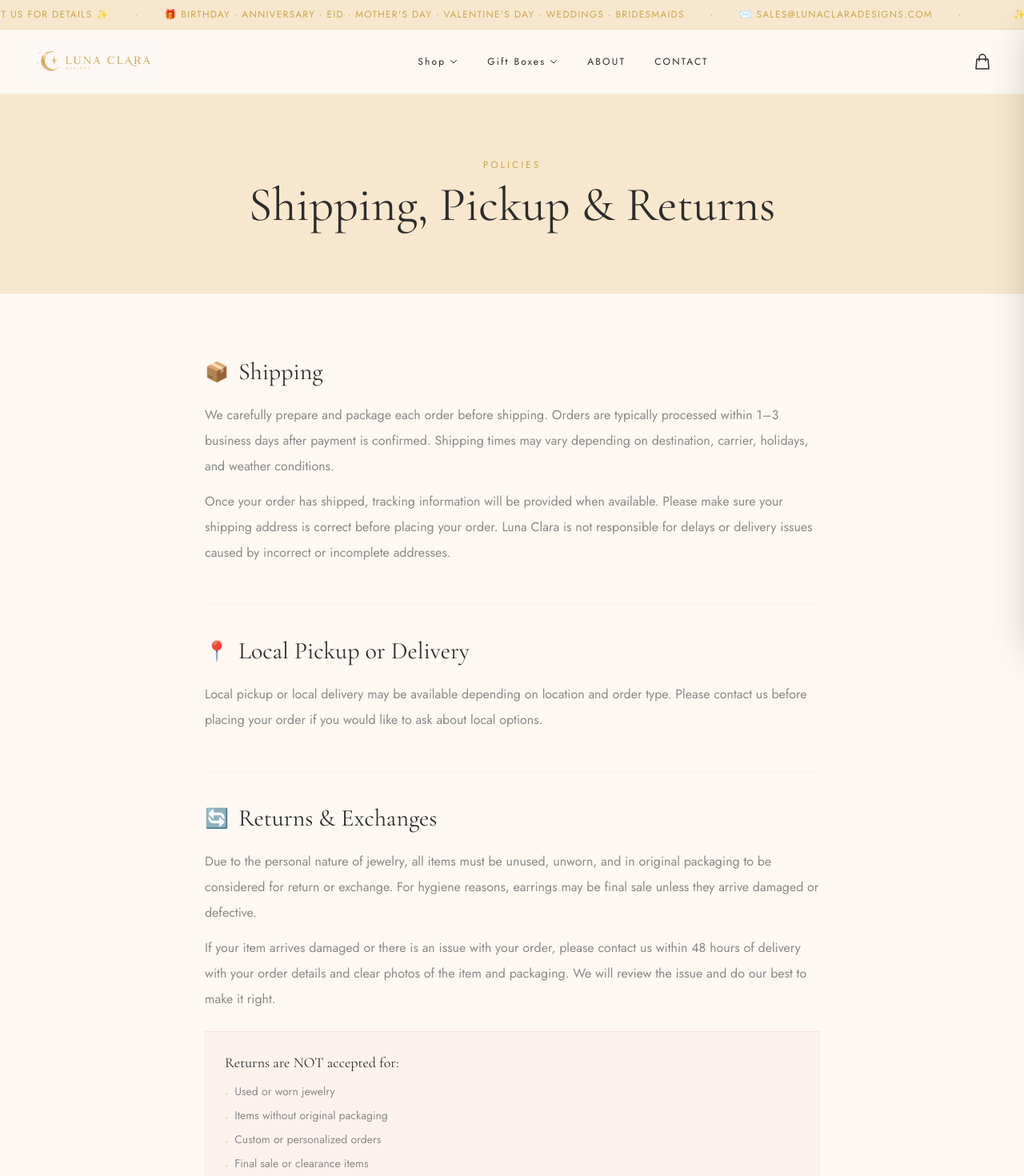
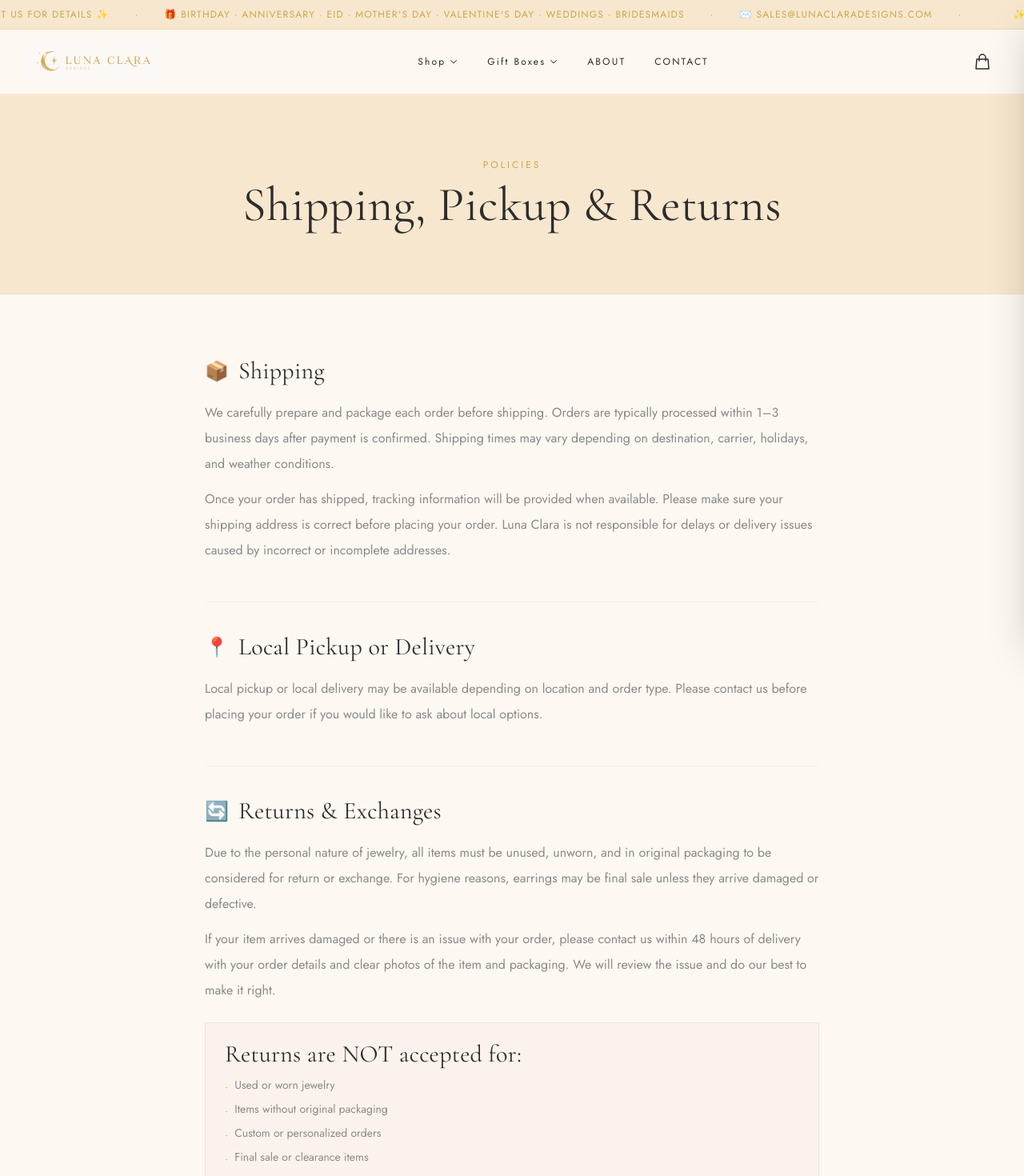
Before and after one commit to lunaclaradesigns/LunaClaraRepo, a Next.js app: page /shipping-returns in a window 1280 px wide. Shown: the top 1470 px of the page at 80% size. Built offline with nearby package versions, Linux system fonts and the light colour scheme.

Commit message:
feat(content): editorial type on about/contact/care/shipping pages
Co-Authored-By: Claude Opus 4.8 <noreply@anthropic.com>

```diff
--- a/src/app/about/page.tsx
+++ b/src/app/about/page.tsx
@@ -78,7 +78,7 @@ export default function AboutPage() {
               <div className="flex h-12 w-12 items-center justify-center rounded-full bg-gold/10 font-heading text-lg text-gold">
                 {v.icon}
               </div>
-              <h3 className="font-heading text-xl text-charcoal">{v.title}</h3>
+              <h3 className="font-display text-3xl text-charcoal">{v.title}</h3>
               <p className="font-body text-sm leading-relaxed text-soft-gray">{v.desc}</p>
             </div>
           ))}
@@ -86,7 +86,7 @@ export default function AboutPage() {
       </section>
 
       <section className="bg-champagne px-4 py-16 text-center">
-        <h2 className="mb-4 font-heading text-3xl text-charcoal">Ready to find the perfect piece?</h2>
+        <h2 className="mb-4 font-display text-3xl text-charcoal">Ready to find the perfect piece?</h2>
         <div className="mt-6 flex flex-wrap justify-center gap-4">
           <Link
             href="/collections/individual"
--- a/src/app/contact/page.tsx
+++ b/src/app/contact/page.tsx
@@ -8,7 +8,7 @@ export default function ContactPage() {
     <>
       <div className="bg-charcoal py-20 px-4 text-center">
         <p className="font-body text-xs uppercase tracking-[0.25em] text-gold mb-3">Get in Touch</p>
-        <h1 className="font-heading text-5xl md:text-6xl text-warm-white mb-4">
+        <h1 className="font-display text-5xl md:text-6xl text-warm-white mb-4">
           We&apos;d Love to Hear From You
         </h1>
         <p className="font-body text-white/60 max-w-md mx-auto">
@@ -22,7 +22,7 @@ export default function ContactPage() {
           {/* Contact details */}
           <div className="flex flex-col gap-8">
             <div>
-              <h2 className="font-heading text-3xl text-charcoal mb-6">Contact Details</h2>
+              <h2 className="font-display text-3xl text-charcoal mb-6">Contact Details</h2>
               <div className="flex flex-col gap-5">
                 <a href="mailto:sales@lunaclaradesigns.com"
                   className="flex items-center gap-4 group">
@@ -79,7 +79,7 @@ export default function ContactPage() {
 
           {/* Contact form */}
           <div>
-            <h2 className="font-heading text-3xl text-charcoal mb-6">Send a Message</h2>
+            <h2 className="font-display text-3xl text-charcoal mb-6">Send a Message</h2>
             <form
               action="https://formspree.io/f/placeholder"
               method="POST"
--- a/src/app/jewelry-care/page.tsx
+++ b/src/app/jewelry-care/page.tsx
@@ -42,7 +42,7 @@ export default function JewelryCarePage() {
       <div className="bg-champagne py-20 px-4 text-center border-b border-gold/10">
         <div className="text-4xl mb-4">✨</div>
         <p className="font-body text-xs uppercase tracking-[0.25em] text-gold mb-3">Tips & Care</p>
-        <h1 className="font-heading text-5xl md:text-6xl text-charcoal mb-3">Jewelry Care</h1>
+        <h1 className="font-display text-5xl md:text-6xl text-charcoal mb-3">Jewelry Care</h1>
         <p className="font-body text-soft-gray max-w-md mx-auto">
           Help your Luna Clara pieces glow longer.
         </p>
@@ -55,7 +55,7 @@ export default function JewelryCarePage() {
               <div key={tip.title} className="flex gap-4 p-6 bg-warm-white border border-gold/10 hover:border-gold/30 transition-colors">
                 <div className="text-3xl flex-shrink-0">{tip.icon}</div>
                 <div>
-                  <h3 className="font-heading text-lg text-charcoal mb-1">{tip.title}</h3>
+                  <h3 className="font-display text-3xl text-charcoal mb-1">{tip.title}</h3>
                   <p className="font-body text-sm text-soft-gray leading-relaxed">{tip.desc}</p>
                 </div>
               </div>
@@ -63,7 +63,7 @@ export default function JewelryCarePage() {
           </div>
 
           <div className="mt-12 p-8 bg-champagne/60 border border-gold/20 text-center">
-            <p className="font-heading text-xl text-charcoal mb-3">A Note on Fashion Jewelry</p>
+            <p className="font-display text-3xl text-charcoal mb-3">A Note on Fashion Jewelry</p>
             <p className="font-body text-soft-gray leading-relaxed max-w-2xl mx-auto">
               Many fashion jewelry pieces are delicate and should be handled with care. Proper care can help maintain
               the shine and appearance of your jewelry for longer. For any questions about a specific piece,
--- a/src/app/shipping-returns/page.tsx
+++ b/src/app/shipping-returns/page.tsx
@@ -8,7 +8,7 @@ export default function ShippingReturnsPage() {
     <>
       <div className="bg-champagne py-20 px-4 text-center border-b border-gold/10">
         <p className="font-body text-xs uppercase tracking-[0.25em] text-gold mb-3">Policies</p>
-        <h1 className="font-heading text-5xl md:text-6xl text-charcoal">Shipping, Pickup & Returns</h1>
+        <h1 className="font-display text-5xl md:text-6xl text-charcoal">Shipping, Pickup & Returns</h1>
       </div>
 
       <section className="py-20 px-4 sm:px-6 lg:px-8 bg-cream">
@@ -18,7 +18,7 @@ export default function ShippingReturnsPage() {
           <div>
             <div className="flex items-center gap-3 mb-5">
               <span className="text-2xl">📦</span>
-              <h2 className="font-heading text-3xl text-charcoal">Shipping</h2>
+              <h2 className="font-display text-3xl text-charcoal">Shipping</h2>
             </div>
             <div className="font-body text-soft-gray leading-8 flex flex-col gap-3">
               <p>
@@ -38,7 +38,7 @@ export default function ShippingReturnsPage() {
           <div className="border-t border-gold/10 pt-10">
             <div className="flex items-center gap-3 mb-5">
               <span className="text-2xl">📍</span>
-              <h2 className="font-heading text-3xl text-charcoal">Local Pickup or Delivery</h2>
+              <h2 className="font-display text-3xl text-charcoal">Local Pickup or Delivery</h2>
             </div>
             <p className="font-body text-soft-gray leading-8">
               Local pickup or local delivery may be available depending on location and order type. Please contact
@@ -50,7 +50,7 @@ export default function ShippingReturnsPage() {
           <div className="border-t border-gold/10 pt-10">
             <div className="flex items-center gap-3 mb-5">
               <span className="text-2xl">🔄</span>
-              <h2 className="font-heading text-3xl text-charcoal">Returns & Exchanges</h2>
+              <h2 className="font-display text-3xl text-charcoal">Returns & Exchanges</h2>
             </div>
             <div className="font-body text-soft-gray leading-8 flex flex-col gap-3">
               <p>
@@ -66,7 +66,7 @@ export default function ShippingReturnsPage() {
             </div>
 
             <div className="mt-6 p-6 bg-blush/10 border border-blush/30">
-              <p className="font-heading text-lg text-charcoal mb-3">Returns are NOT accepted for:</p>
+              <p className="font-display text-3xl text-charcoal mb-3">Returns are NOT accepted for:</p>
               <ul className="font-body text-sm text-soft-gray flex flex-col gap-2">
                 {[
                   "Used or worn jewelry",
```
